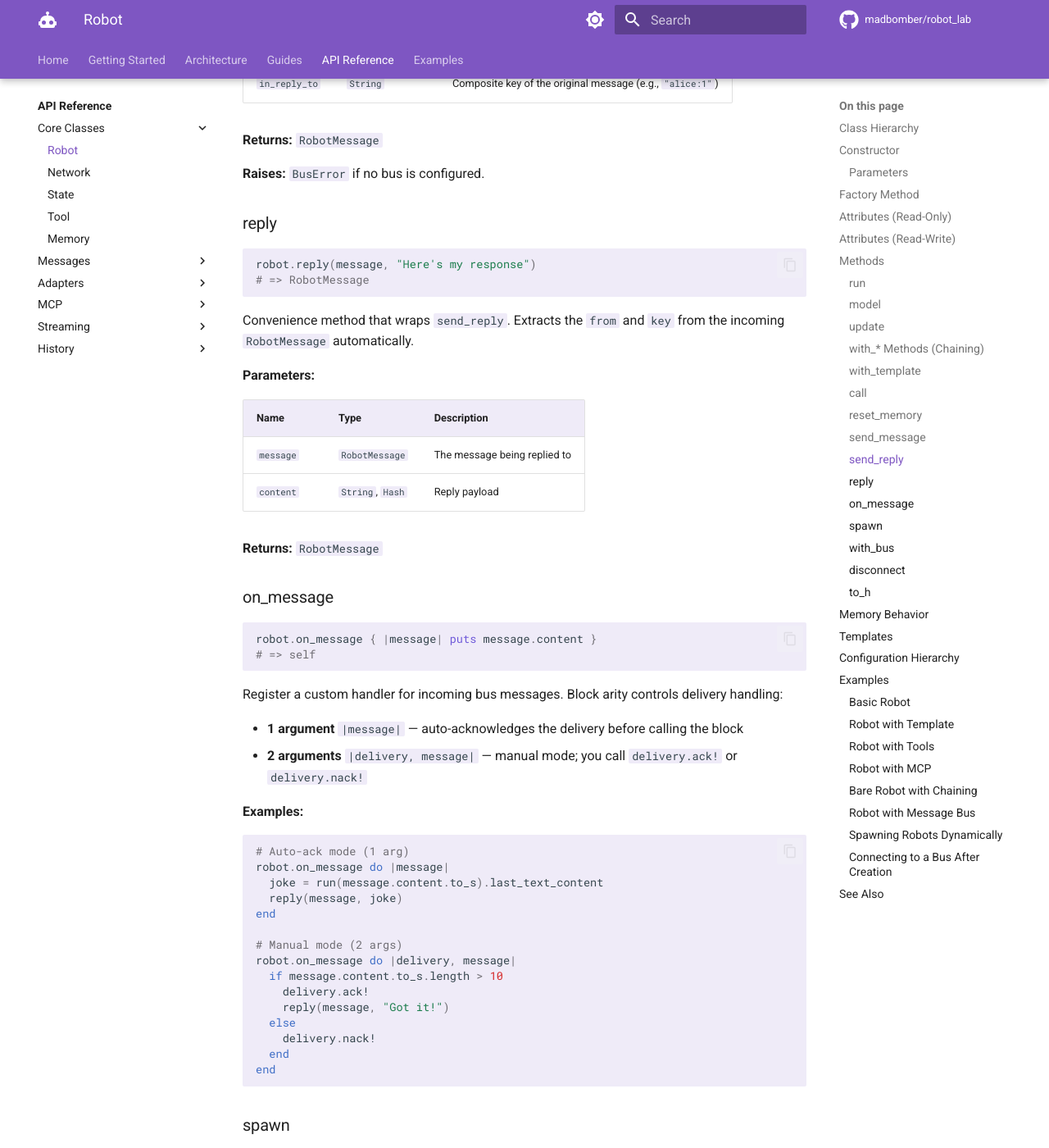
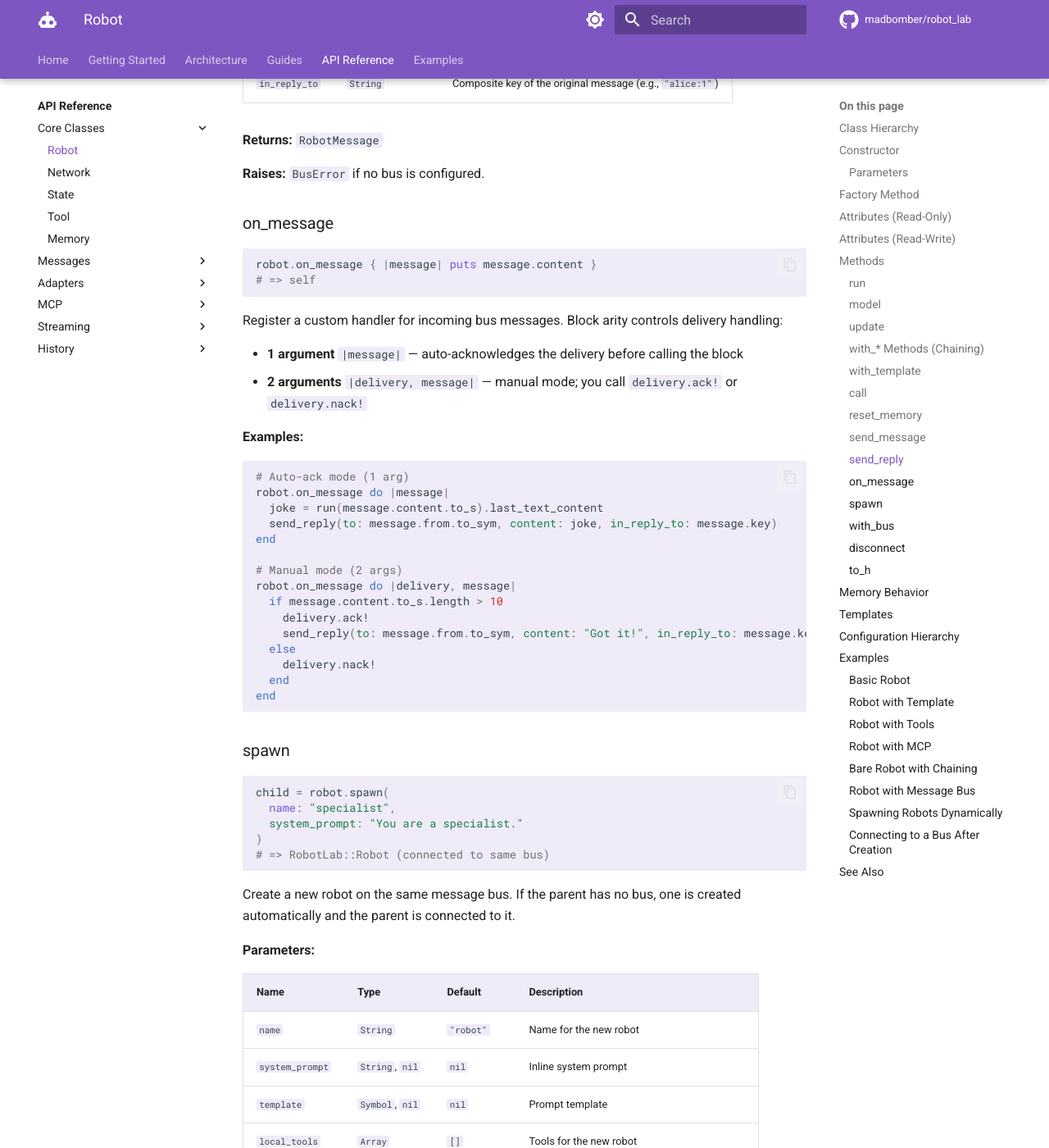
Before and after one commit to MadBomber/robot_lab, an MkDocs documentation site: the page built from docs/api/core/robot.md, in a window 1280 px wide and 1400 px high, scrolled down 8012 px. Shown: the whole window at 82% size. Built offline with MkDocs 1.6.1 and Material for MkDocs 9.7.7, drawn with Linux system fonts in a browser that asks for light colours; comment, search, counter and statistics services are not loaded; some of the changed text lies outside the part shown.

Commit message:
refactor(messaging): replace deprecated `reply` method with `send_reply`
This commit updates the messaging API to use the new `send_reply` method with explicit parameters instead of the deprecated `reply` method. The changes include:

- Removing the `reply` method from documentation
- Updating code examples to use `send_reply(to:, content:, in_reply_to:)` syntax
- Improving explicit message routing and reply correlation
- Maintaining backwards compatibility while encouraging use of the new method

The changes provide more clarity and control over message replies, making the API more explicit and easier to understand.

````diff
--- a/docs/api/core/robot.md
+++ b/docs/api/core/robot.md
@@ -279,24 +279,6 @@ Publish a correlated reply to a specific message. The `in_reply_to` composite ke
 
 **Raises:** `BusError` if no bus is configured.
 
-### reply
-
-```ruby
-robot.reply(message, "Here's my response")
-# => RobotMessage
-```
-
-Convenience method that wraps `send_reply`. Extracts the `from` and `key` from the incoming `RobotMessage` automatically.
-
-**Parameters:**
-
-| Name | Type | Description |
-|------|------|-------------|
-| `message` | `RobotMessage` | The message being replied to |
-| `content` | `String`, `Hash` | Reply payload |
-
-**Returns:** `RobotMessage`
-
 ### on_message
 
 ```ruby
@@ -315,14 +297,14 @@ Register a custom handler for incoming bus messages. Block arity controls delive
 # Auto-ack mode (1 arg)
 robot.on_message do |message|
   joke = run(message.content.to_s).last_text_content
-  reply(message, joke)
+  send_reply(to: message.from.to_sym, content: joke, in_reply_to: message.key)
 end
 
 # Manual mode (2 args)
 robot.on_message do |delivery, message|
   if message.content.to_s.length > 10
     delivery.ack!
-    reply(message, "Got it!")
+    send_reply(to: message.from.to_sym, content: "Got it!", in_reply_to: message.key)
   else
     delivery.nack!
   end
@@ -572,7 +554,7 @@ end
 
 bob.on_message do |message|
   joke = bob.run(message.content.to_s).last_text_content
-  bob.reply(message, joke)
+  bob.send_reply(to: message.from.to_sym, content: joke, in_reply_to: message.key)
 end
 
 alice.send_message(to: :bob, content: "Tell me a robot joke.")
````
Also changed, not shown: README.md (+13 -6 lines), docs/architecture/core-concepts.md (+1 -1 lines), docs/concepts.md (+2 -2 lines), docs/examples/index.md (+2 -2 lines), docs/guides/building-robots.md (+1 -1 lines), 5 other files.
